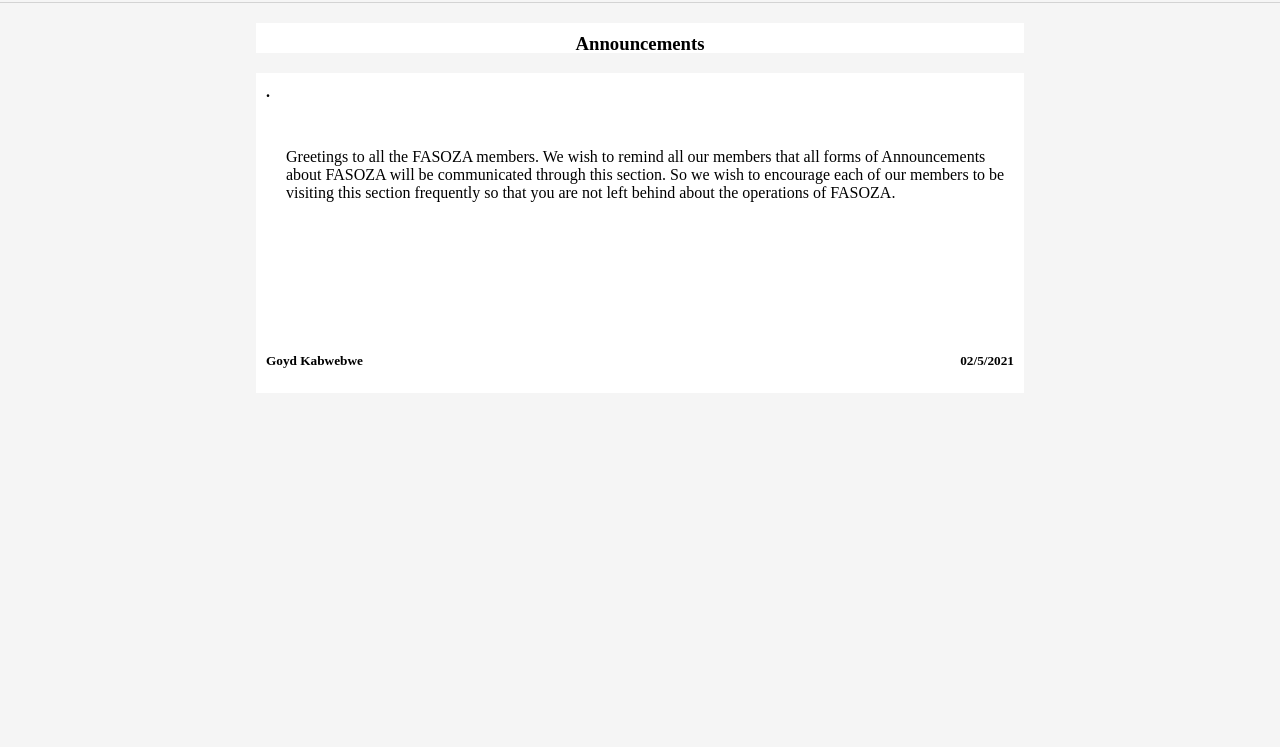
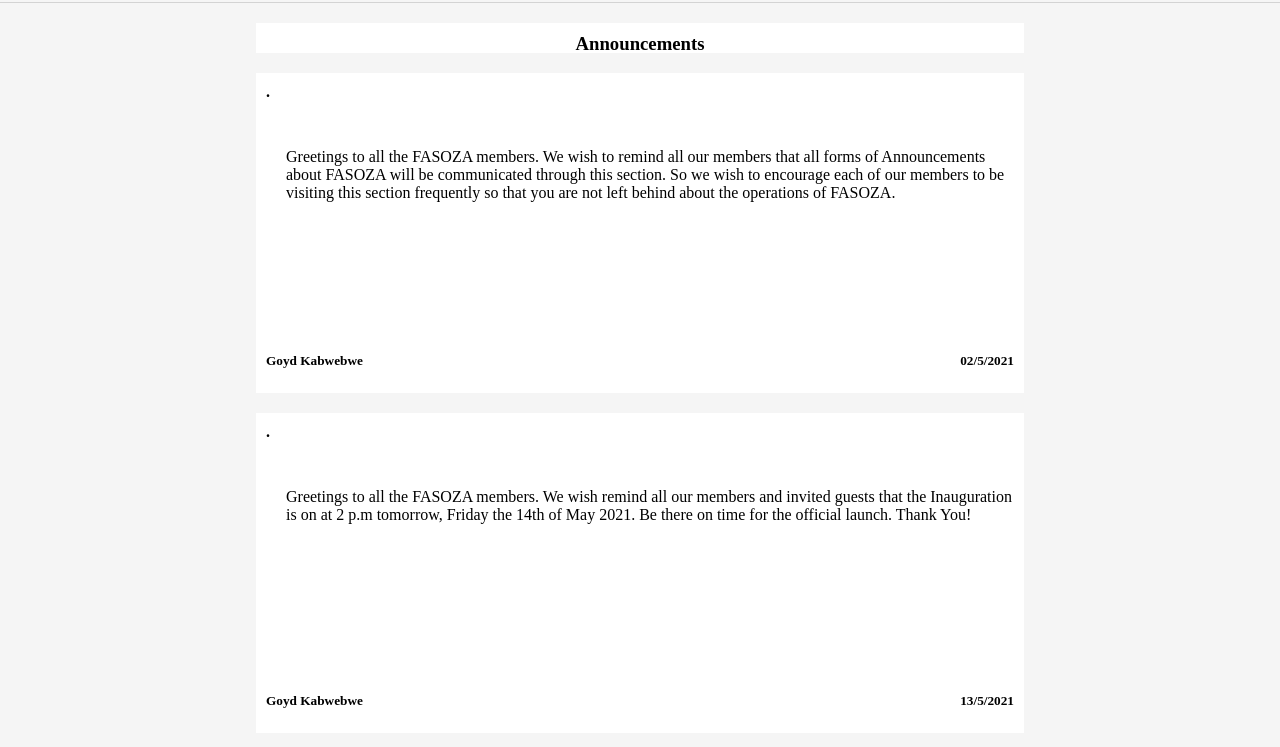
Before and after one commit to Martin1998215/fasoza-website, a plain HTML site: page event.html in a window 1280 px wide. Shown: the part 77-824 px from the top of the page. Before the commit the page ends 800 px from the top, so only its background shows below. Drawn offline with Linux system fonts and the light colour scheme.

Commit message:
modified

```diff
--- a/event.html
+++ b/event.html
@@ -43,6 +43,19 @@
                 <div class="blog-footer-announcement">
                     <h5 class="poster">Goyd Kabwebwe</h5>
                     <h5 class="poster">02/5/2021</h5>
+                </div>
+            </div>
+
+            <div class="post-announcement">
+                <h4 class="post-head">.</h4>
+                <p class="post-section-announcement">
+                    Greetings to all the FASOZA members. We wish remind all our members and invited guests that the
+                    Inauguration is on at 2 p.m tomorrow, Friday the 14th of May 2021. Be there on time for the official
+                    launch. Thank You!
+                </p>
+                <div class="blog-footer-announcement">
+                    <h5 class="poster">Goyd Kabwebwe</h5>
+                    <h5 class="poster">13/5/2021</h5>
                 </div>
             </div>
 
```
